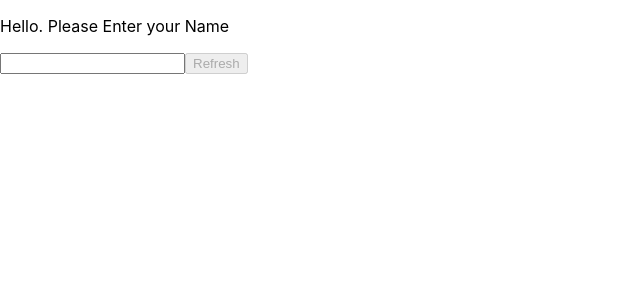
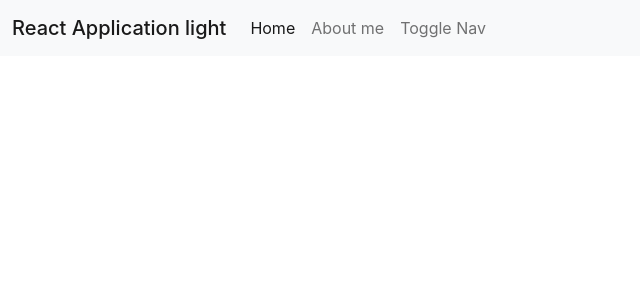
Before and after one commit to Bharatchandran/FullStackDay4, a React (Create React App) app: page / in a window 1280 px wide. Shown: the top 300 px of the page, without its empty margins (0-640 px from the left). Built offline with nearby package versions, Linux system fonts and the light colour scheme.

Commit message:
Navbar and toggle Dark

```diff
--- a/public/index.html
+++ b/public/index.html
@@ -25,6 +25,13 @@
       Learn how to configure a non-root public URL by running `npm run build`.
     -->
     <title>React App</title>
+
+    <link
+      href="https://cdn.jsdelivr.net/npm/bootstrap@5.1.3/dist/css/bootstrap.min.css"
+      rel="stylesheet"
+      integrity="sha384-1BmE4kWBq78iYhFldvKuhfTAU6auU8tT94WrHftjDbrCEXSU1oBoqyl2QvZ6jIW3"
+      crossorigin="anonymous"
+    />
   </head>
   <body>
     <noscript>You need to enable JavaScript to run this app.</noscript>
--- a/src/App.js
+++ b/src/App.js
@@ -1,47 +1,18 @@
 import React, { Component } from "react";
+import Navbar from "./Navbar";
 
 class App extends Component {
-  state = {
-    Name: "",
-    Refresh: false,
+  state = { Dark: false };
+  toggleNav = () => {
+    this.setState({ Dark: !this.state.Dark });
   };
-  componentDidMount() {
-    console.log("CompoundDidMount called");
-  }
-  componentDidUpdate(prevProps, prevState) {
-    console.log("CompoundDidUpdate called");
-    console.log({ prevProps, prevState });
-    if (prevState.Refresh !== this.state.Refresh) {
-      window.alert("Call the API!");
-    }
-  }
   render() {
-    //if (this.state.Salutation !== "Hello")
-
-    console.log("Render called!");
     return (
       <div>
-        <p>
-          Hello.{" "}
-          {this.state.Name.trim().length === 0
-            ? "Please Enter your Name"
-            : `My name is ${this.state.Name}`}
-        </p>
-        <input
-          type="text"
-          value={this.state.Name}
-          onChange={(e) => {
-            this.setState({ Name: e.target.value });
-          }}
-        ></input>
-        <button
-          onClick={() => {
-            this.setState({ Refresh: !this.state.Refresh });
-          }}
-          disabled={this.state.Name.trim().length === 0}
-        >
-          Refresh
-        </button>
+        <Navbar dark={this.state.Dark} toggleNav={this.toggleNav}>
+          React Application
+        </Navbar>
+        {/* <Navbar dark={!this.state.Dark}>React Application</Navbar> */}
       </div>
     );
   }
--- a/src/App.scss
+++ b/src/App.scss
@@ -10,4 +10,5 @@
       border-radius: 5px;
     }
   }
+  @import "Bootstrap/Navbar";
 }
--- /dev/null
+++ b/src/Bootstrap/Navbar.scss
@@ -0,0 +1,5 @@
+.navbar {
+  .nav-action {
+    cursor: pointer;
+  }
+}
--- /dev/null
+++ b/src/Navbar.js
@@ -0,0 +1,32 @@
+import React from "react";
+
+const Navbar = ({ dark, children, toggleNav }) => {
+  dark = !!dark ? "dark" : "light";
+  return (
+    <nav className={`navbar  navbar-expand navbar-${dark} bg-${dark}`}>
+      <div className="container-fluid">
+        <span className="navbar-brand mb-0 h1">
+          {children} {dark}
+        </span>
+        <div className="collapse navbar-collapse">
+          <ul className="navbar-nav">
+            <li className="nav-item">
+              <a className="nav-link active" aria-current="page">
+                Home
+              </a>
+            </li>
+            <li className="nav-item">
+              <a className="nav-link">About me</a>
+            </li>
+            <li className="nav-item">
+              <span className="nav-link nav-action" onClick={toggleNav}>
+                Toggle Nav
+              </span>
+            </li>
+          </ul>
+        </div>
+      </div>
+    </nav>
+  );
+};
+export default Navbar;
```
Also changed, not shown: src/index.js (+6 -6 lines).
